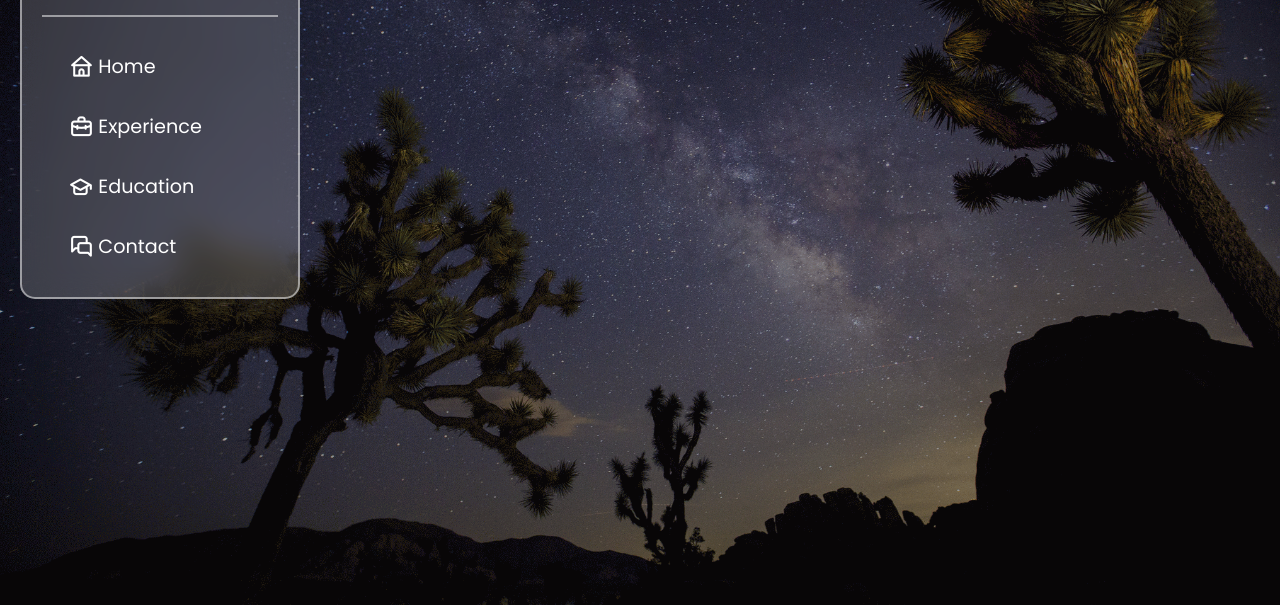
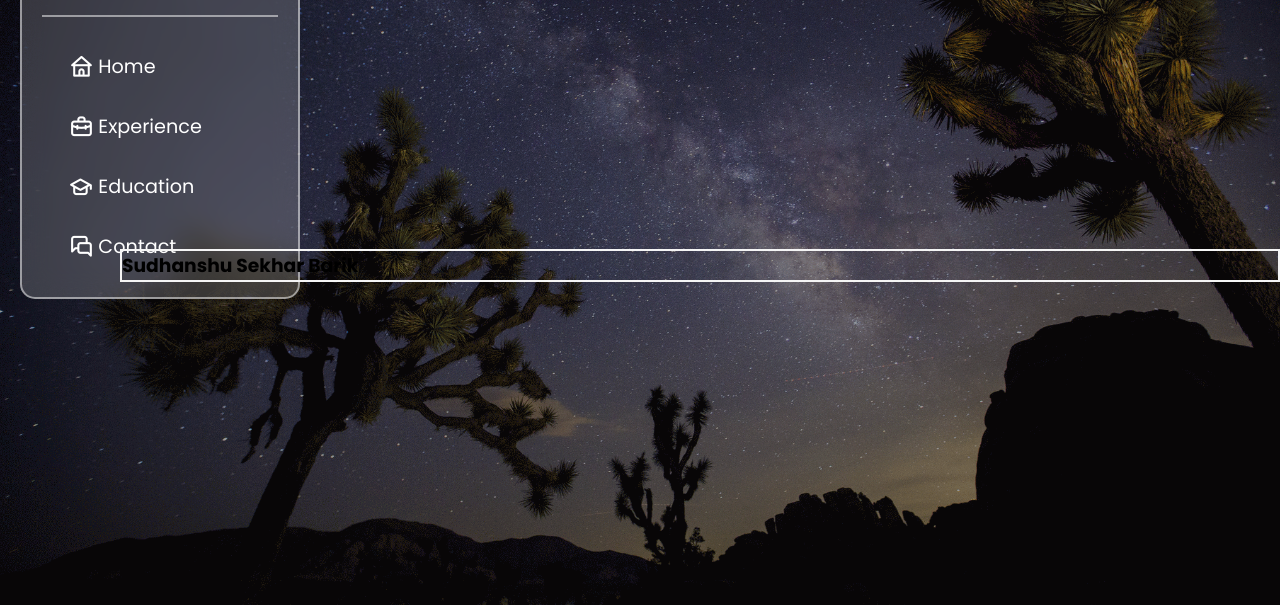
Before and after one commit to Zero-7-1/Sudhanshu-Website-Dev, a plain HTML site: page index.html in a window 1280 px wide. Shown: the part 195-800 px from the top of the page. Drawn offline with nearby package versions, Linux system fonts and the light colour scheme.

Commit message:
working pogress

```diff
--- a/index.html
+++ b/index.html
@@ -41,7 +41,11 @@
       </ul>
    </div>
 
+<!-- Home Page Content Hero -->
 
+<div class="Hero">
+  <h3> Sudhanshu Sekhar Barik </h3>
+</div>
 
 
 
--- a/styles/main.css
+++ b/styles/main.css
@@ -18,6 +18,7 @@ body {
     background-blend-mode: multiply;
     background-position: center;
     background-size: cover ;
+    background-repeat: no-repeat;
     overflow: hidden;
 }
 
@@ -121,6 +122,23 @@ ul li a i {
 
 
 
+/* Hero Content Styling */
+.Hero {
+    border: 2px solid whitesmoke;
+    position: relative;
+    margin-left: 120px;
+
+}
+
+
+
+
+
+
+
+
+
+
 
 
 /* -------------Responsive-----------------  */
```
